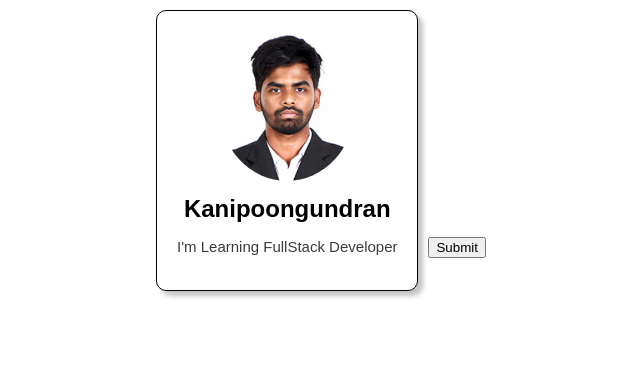
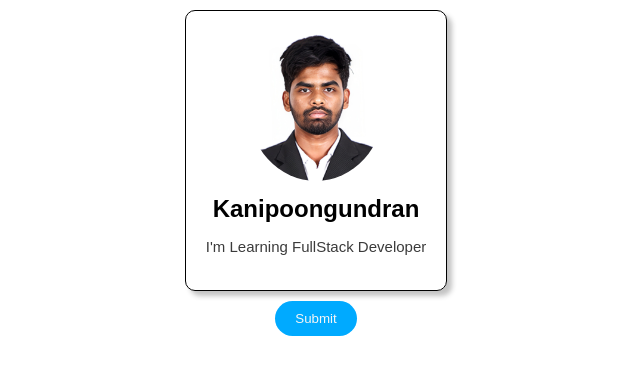
Before and after one commit to kanipoongundran1508/practice-reactApp, a React (Create React App) app: page / in a window 1280 px wide. Shown: the top 374 px of the page, without its empty margins (324-964 px from the left). Built offline with nearby package versions, Linux system fonts and the light colour scheme; no server answers.

Commit message:
profile card changes

```diff
--- a/src/components/Home.jsx
+++ b/src/components/Home.jsx
@@ -40,8 +40,8 @@ export const Home = () => {
                 <img className="card-img"  src={ProfilePic} alt="Card-image" />
                 <h2 className='card-title'>Kanipoongundran</h2>
                 <p className='card-text'>I'm Learning FullStack Developer</p>
-            </div>
-            <button>Submit</button> <br />
+            </div> <br />
+            <button className="button">Submit</button>
 
 
         </div>
--- a/src/index.css
+++ b/src/index.css
@@ -39,3 +39,11 @@ code {
   font-size: 15px;
   color: hsl(0, 0%, 23%);
 }
+.button {
+  background-color: hsl(200 100% 50%) ;
+  color: whitesmoke;
+  padding: 10px 20px;
+  border: none;
+  cursor: pointer;
+  border-radius: 20px;
+}
```
